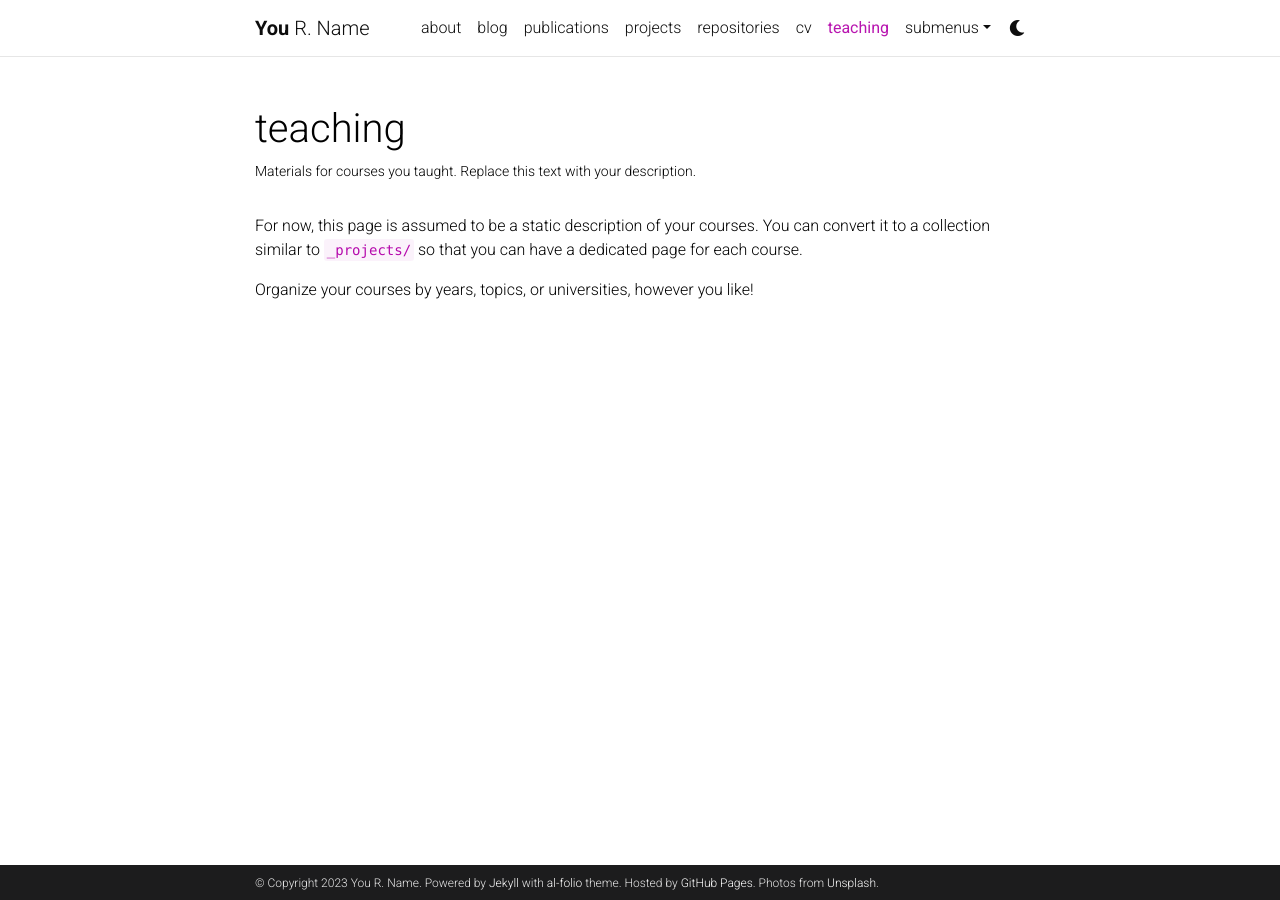
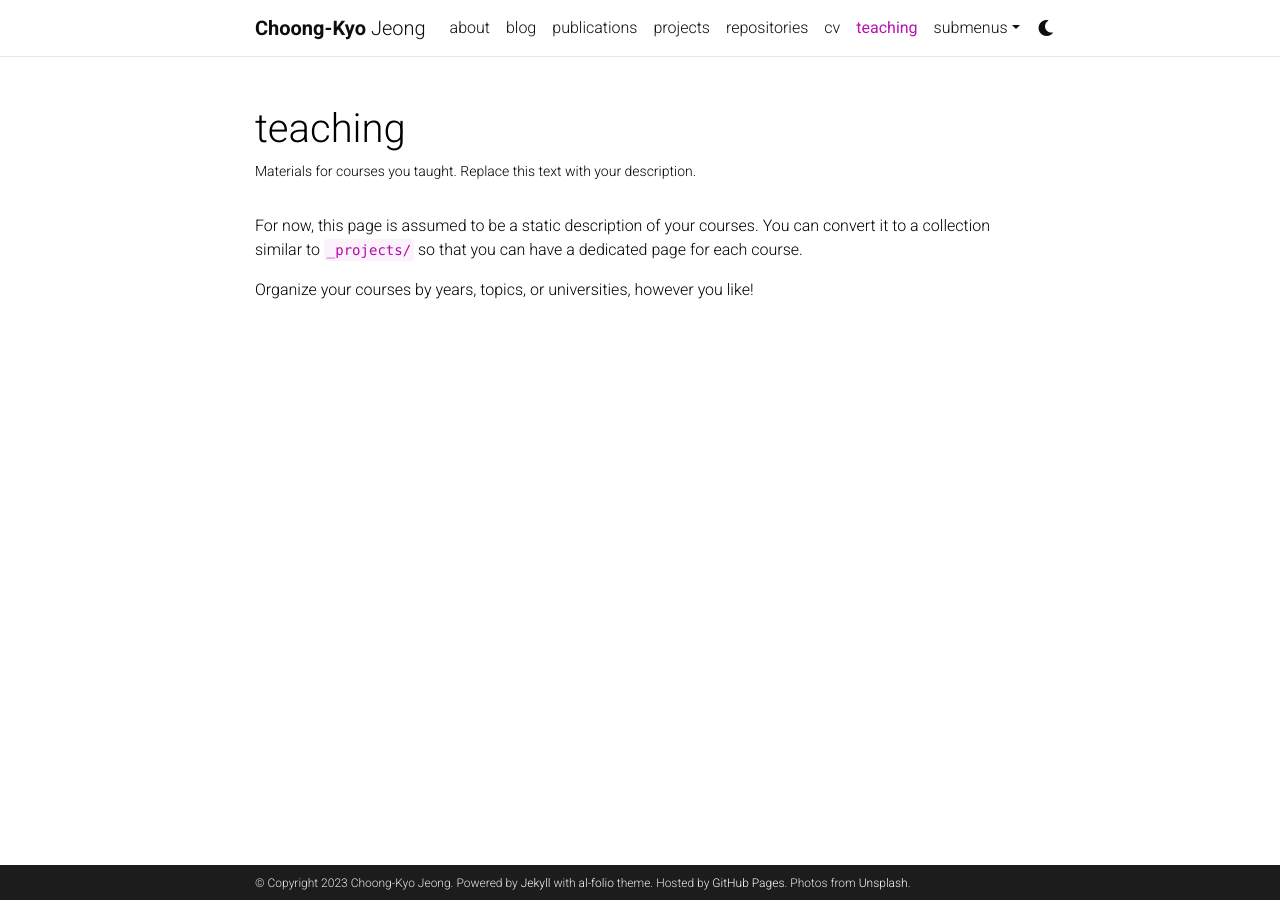
Before and after one commit to ckjeong01/ckjeong01.github.io, a Jekyll site: the page built from _pages/teaching.md, in a window 1280 px wide. Built offline with Jekyll 4.4.1, drawn with Linux system fonts in a browser that asks for light colours; comment, search, counter and statistics services are not loaded; a style sheet for code colours, icons or effects is not loaded.

Commit message:
initial change

```diff
--- a/_config.yml
+++ b/_config.yml
@@ -3,10 +3,10 @@
 # -----------------------------------------------------------------------------
 
 title: blank # the website title (if blank, full name will be used instead)
-first_name: You
-middle_name: R.
-last_name: Name
-email: you@example.com
+first_name: Choong-Kyo
+middle_name:
+last_name: Jeong
+email: ckjeong01@gmail.com
 description: > # the ">" symbol means to ignore newlines until "footer_text:"
   A simple, whitespace theme for academics. Based on [*folio](https://github.com/bogoli/-folio) design.
 footer_text: >
@@ -18,8 +18,8 @@
 lang: en # the language of your site (for example: en, fr, cn, ru, etc.)
 icon: ⚛️  # the emoji used as the favicon (alternatively, provide image name in /assets/img/)
 
-url: https://alshedivat.github.io # the base hostname & protocol for your site
-baseurl: /al-folio # the subpath of your site, e.g. /blog/
+url: https://ckjeong01.github.io # the base hostname & protocol for your site
+baseurl: # the subpath of your site, e.g. /blog/
 last_updated: false # set to true if you want to display last updated in the footer
 impressum_path:  # set to path to include impressum link in the footer, use the same path as permalink in a page, helps to conform with EU GDPR
 
```
